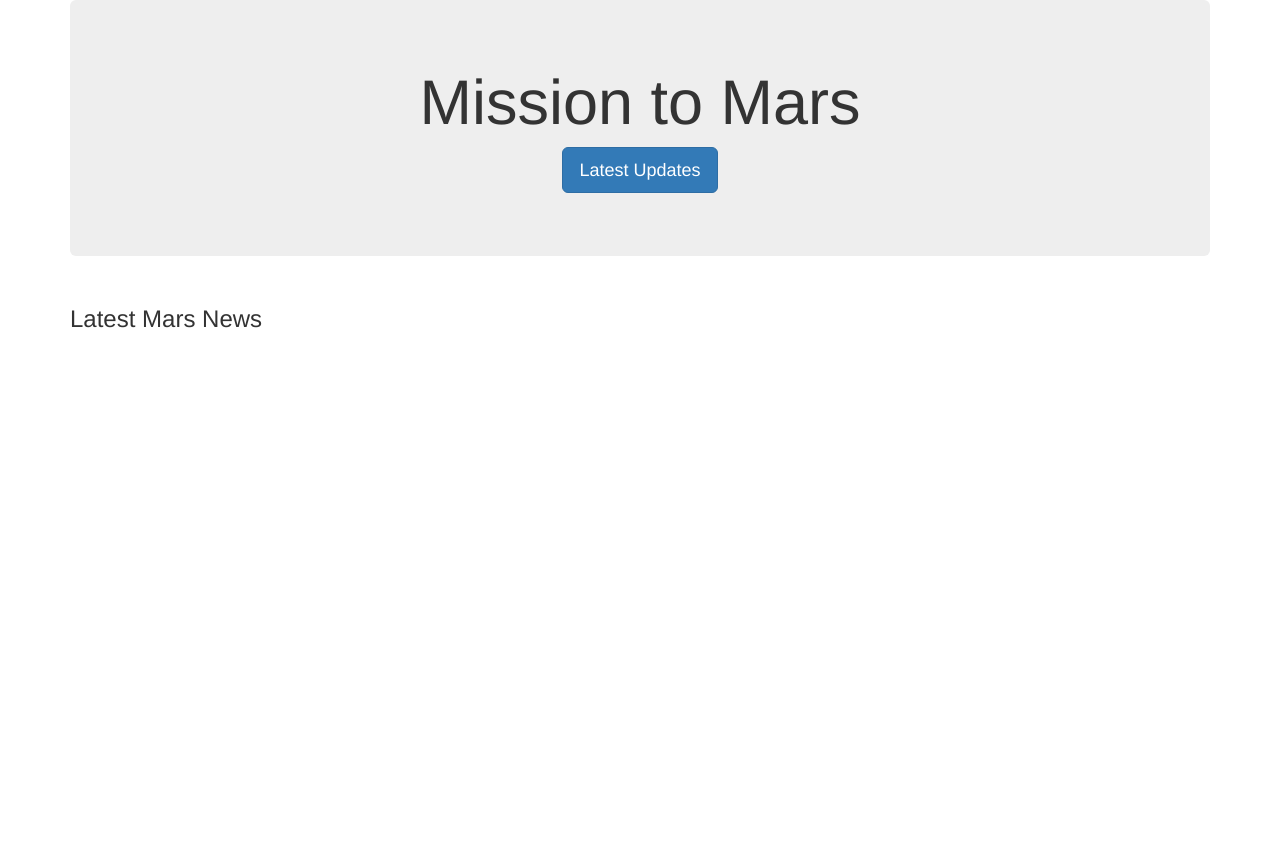
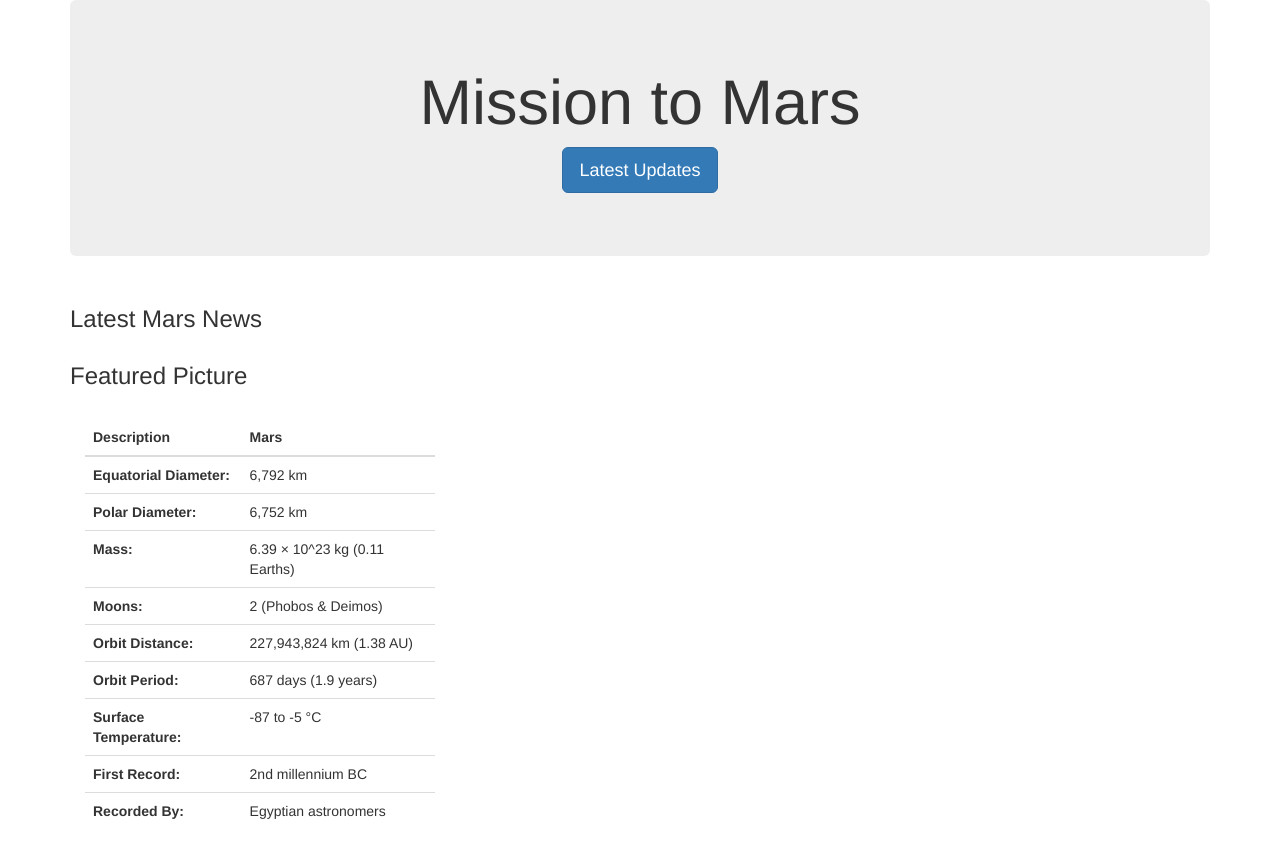
Before and after one commit to johnston1215/Web-Scraping-Challenge, a Flask app: page / in a window 1280 px wide. Before the commit the page ends 328 px from the top, so only its background shows below. Run offline with Flask 2, Linux system fonts and the light colour scheme; data that the repository does not hold is empty; some libraries are stand-ins or nearby versions.

Commit message:
Updated for table

```diff
--- a/scrape_mars.py
+++ b/scrape_mars.py
@@ -35,3 +35,9 @@ def scrape():
 
     html1 = browser1.html1
     soup1 = BeautifulSoup(html1, "html.parser")
+
+    browser1.links.find_by_partial_text('FULL IMAGE').click()
+    #featpic = soup1.find("")
+
+    browser1.quit()
+    #print(featpic)
--- a/templates/index.html
+++ b/templates/index.html
@@ -25,6 +25,62 @@
       </div>
     </div>
 
+    <div class="row" id="featured-pic">
+      <div class="col-md-12">
+        <h3 class="heading">Featured Picture</h3>
+        <img src={{featpic}}>
+      </div>
+    </div>
+
+    <div class="col-md-4" id="mars-facts">
+      <table class="table" class="dataframe">
+        <thead>
+          <tr>
+            <th>Description</th>
+            <th>Mars</th>
+          </tr>
+        </thead>
+        <tbody>
+          <tr>
+            <th>Equatorial Diameter:</th>
+            <td>6,792 km</td>
+          </tr>
+          <tr>
+            <th>Polar Diameter:</th>
+            <td>6,752 km</td>
+          </tr>
+          <tr>
+            <th>Mass:</th>
+            <td>6.39 × 10^23 kg (0.11 Earths)</td>
+          </tr>
+          <tr>
+            <th>Moons:</th>
+            <td>2 (Phobos &amp; Deimos)</td>
+          </tr>
+          <tr>
+            <th>Orbit Distance:</th>
+            <td>227,943,824 km (1.38 AU)</td>
+          </tr>
+          <tr>
+            <th>Orbit Period:</th>
+            <td>687 days (1.9 years)</td>
+          </tr>
+          <tr>
+            <th>Surface Temperature:</th>
+            <td>-87 to -5 °C</td>
+          </tr>
+          <tr>
+            <th>First Record:</th>
+            <td>2nd millennium BC</td>
+          </tr>
+          <tr>
+            <th>Recorded By:</th>
+            <td>Egyptian astronomers</td>
+          </tr>
+        </tbody>
+      </table>
+    </div>
+
   </div>
 </body>
 
```
Also changed, not shown: table.html (added, +50 -0 lines), 1 other file.
